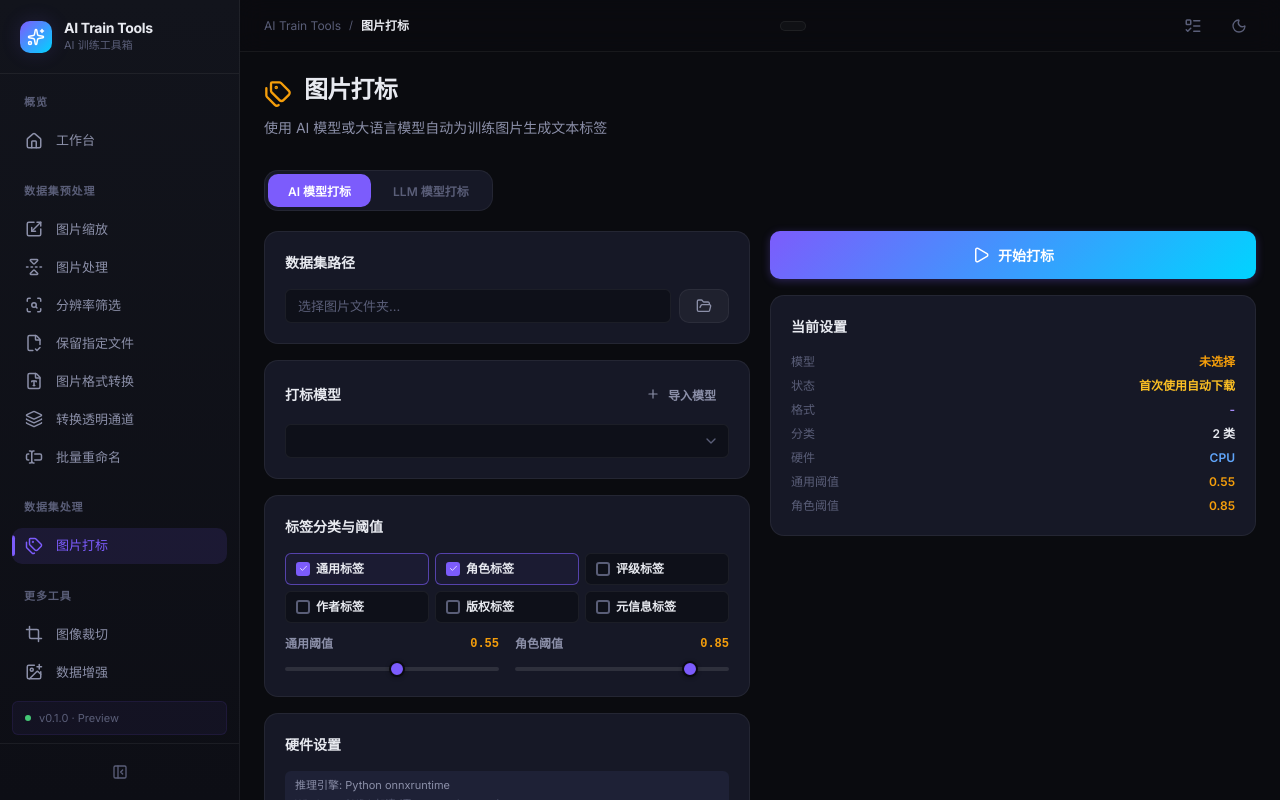
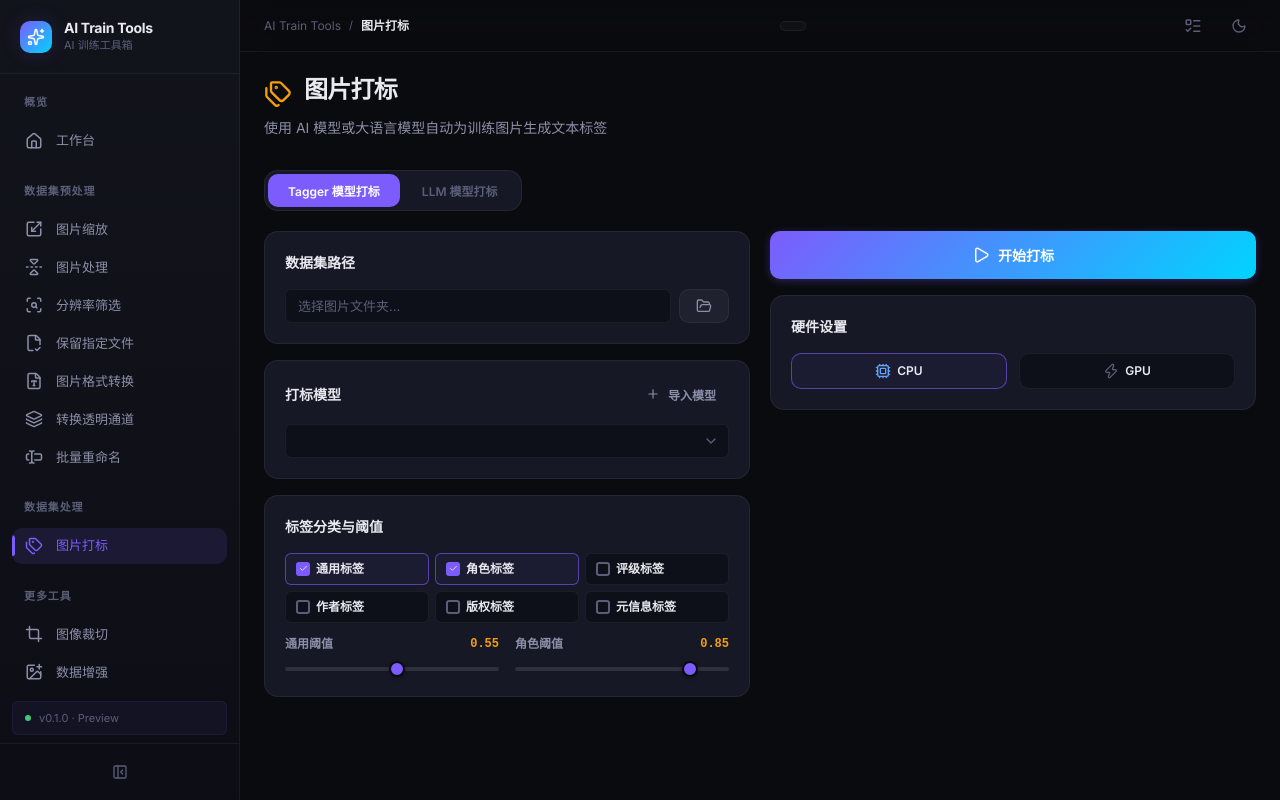
Before and after one commit to YPuddin-Neko/PurinBox, a React (Vite) app: page /tagger in a window 1280 px wide. Built offline with nearby package versions, Linux system fonts and the light colour scheme.

Commit message:
优化部分文字描述 移除不必要的ui界面内容 调整部分ui布局

```diff
--- a/src/components/AiTaggerTab.tsx
+++ b/src/components/AiTaggerTab.tsx
@@ -188,7 +188,8 @@ export default function AiTaggerTab() {
   };
 
   return (
-    <div style={{ display: 'grid', gridTemplateColumns: '1fr 1fr', gap: 'var(--space-5)' }}>
+    <div style={{ display: 'flex', flexDirection: 'column', gap: 'var(--space-5)' }}>
+      <div style={{ display: 'grid', gridTemplateColumns: '1fr 1fr', gap: 'var(--space-5)' }}>
       {/* 左栏 */}
       <div style={{ display: 'flex', flexDirection: 'column', gap: 'var(--space-4)' }}>
         {/* 路径 */}
@@ -326,16 +327,27 @@ export default function AiTaggerTab() {
           </div>
         </div>
 
+        {/* 硬件设置 — 从左栏结束 */}
+      </div>
+
+      {/* 右栏 */}
+      <div style={{ display: 'flex', flexDirection: 'column', gap: 'var(--space-4)' }}>
+        <div style={{ display: 'flex', gap: 'var(--space-2)' }}>
+          <button className="btn btn-primary btn-lg" style={{ flex: 1, height: 48 }} onClick={handleStart}
+            disabled={!inputPath || !selectedModel || enabled.size === 0}>
+            {processing ? <><Loader2 style={{ width: 18, height: 18, animation: 'spin 1s linear infinite' }} /> 打标中...</> :
+              cur && !cur.is_downloaded ? <><Download style={{ width: 18, height: 18 }} /> 下载并打标</> : <><Play style={{ width: 18, height: 18 }} /> 开始打标</>}
+          </button>
+          {processing && (
+            <button className="btn btn-secondary btn-lg" style={{ height: 48, color: '#f87171' }} onClick={handleCancel}>
+              <X style={{ width: 18, height: 18 }} /> 取消
+            </button>
+          )}
+        </div>
+
         {/* 硬件设置 */}
         <div className="tool-panel">
           <div className="tool-panel-header"><span className="tool-panel-title">硬件设置</span></div>
-
-          <div style={{ marginBottom: 'var(--space-3)', fontSize: 11, color: 'var(--color-text-secondary)', padding: '6px 10px', borderRadius: 'var(--radius-sm)', background: 'var(--color-bg-elevated)', lineHeight: 1.6 }}>
-            推理引擎: Python onnxruntime<br/>
-            <span style={{ fontSize: 10, color: 'var(--color-text-tertiary)' }}>{isMac ? 'macOS: CPU 推理' : 'Windows: CUDA 加速 (需 onnxruntime-gpu)'}</span>
-          </div>
-
-          {/* CPU / GPU 切换 */}
           <div style={{ display: 'flex', gap: 'var(--space-3)' }}>
             <div onClick={() => setUseGpu(false)} style={{ flex: 1, display: 'flex', alignItems: 'center', justifyContent: 'center', gap: 6, padding: '8px', borderRadius: 'var(--radius-md)', border: `1px solid ${!useGpu ? 'var(--color-border-active)' : 'var(--color-border)'}`, background: !useGpu ? 'rgba(124,92,252,0.06)' : 'var(--color-bg-input)', cursor: 'pointer' }}>
               <Cpu style={{ width: 16, height: 16, color: !useGpu ? '#60a5fa' : 'var(--color-text-tertiary)' }} />
@@ -357,34 +369,6 @@ export default function AiTaggerTab() {
               {cudaOk !== null && <div style={{ fontSize: 11, color: cudaOk ? '#4ade80' : '#f87171', padding: '6px 10px', borderRadius: 'var(--radius-sm)', background: cudaOk ? 'rgba(74,222,128,0.06)' : 'rgba(248,113,113,0.06)', lineHeight: 1.6 }}>{cudaOk ? '✓ GPU 加速可用' : '✗ GPU 加速不可用 — 详情请查看日志'}</div>}
             </div>
           )}
-        </div>
-      </div>
-
-      {/* 右栏 */}
-      <div style={{ display: 'flex', flexDirection: 'column', gap: 'var(--space-4)' }}>
-        <div style={{ display: 'flex', gap: 'var(--space-2)' }}>
-          <button className="btn btn-primary btn-lg" style={{ flex: 1, height: 48 }} onClick={handleStart}
-            disabled={!inputPath || !selectedModel || enabled.size === 0}>
-            {processing ? <><Loader2 style={{ width: 18, height: 18, animation: 'spin 1s linear infinite' }} /> 打标中...</> :
-              cur && !cur.is_downloaded ? <><Download style={{ width: 18, height: 18 }} /> 下载并打标</> : <><Play style={{ width: 18, height: 18 }} /> 开始打标</>}
-          </button>
-          {processing && (
-            <button className="btn btn-secondary btn-lg" style={{ height: 48, color: '#f87171' }} onClick={handleCancel}>
-              <X style={{ width: 18, height: 18 }} /> 取消
-            </button>
-          )}
-        </div>
-
-        <div className="tool-panel">
-          <div className="tool-panel-header"><span className="tool-panel-title">当前设置</span></div>
-          <div style={{ display: 'flex', flexDirection: 'column', gap: 6, fontSize: 'var(--font-size-sm)' }}>
-            {[['模型', cur?.name || '未选择', '#f59e0b'], ['状态', cur?.is_downloaded ? '已下载' : '首次使用自动下载', cur?.is_downloaded ? '#4ade80' : '#fbbf24'], ['格式', cur ? `${cur.input_format} · ${cur.input_size}px` : '-', '#a78bfa'], ['分类', `${enabled.size} 类`, 'var(--color-text-primary)'], ['硬件', useGpu ? 'GPU' : 'CPU', useGpu ? '#4ade80' : '#60a5fa'], ['通用阈值', genTh.toFixed(2), '#f59e0b'], ['角色阈值', charTh.toFixed(2), '#f59e0b']].map(([k, v, c]) => (
-              <div key={k as string} style={{ display: 'flex', justifyContent: 'space-between' }}>
-                <span style={{ color: 'var(--color-text-tertiary)' }}>{k}</span>
-                <span style={{ fontWeight: 600, color: c as string }}>{v}</span>
-              </div>
-            ))}
-          </div>
         </div>
 
         {/* 下载进度条 */}
@@ -415,11 +399,13 @@ export default function AiTaggerTab() {
             </div>
           </div>
         )}
-
-        {logs.length > 0 && (
-          <ProgressLog progress={progress} current={pCur} total={pTot} logs={logs} isDone={isDone} hasError={hasErr} onClearLogs={() => { setLogs([]); setProgress(0); setIsDone(false); setHasErr(false); }} />
-        )}
       </div>
     </div>
+
+    {/* 日志 - 跨栏底部 */}
+    {logs.length > 0 && (
+      <ProgressLog progress={progress} current={pCur} total={pTot} logs={logs} isDone={isDone} hasError={hasErr} onClearLogs={() => { setLogs([]); setProgress(0); setIsDone(false); setHasErr(false); }} />
+    )}
+  </div>
   );
 }
--- a/src/components/Header.tsx
+++ b/src/components/Header.tsx
@@ -130,7 +130,7 @@ export default function Header() {
                 {stats.vram_percent >= 0 && stats.vram_total > 0 && (
                   <>
                     <div className="header-stat-divider" />
-                    <div className="header-stat-item" title={`显存: ${formatBytes(stats.vram_used)} / ${formatBytes(stats.vram_total)}`}>
+                    <div className="header-stat-item" title={`VRAM: ${formatBytes(stats.vram_used)} / ${formatBytes(stats.vram_total)}`}>
                       <MemoryStick style={{ width: 13, height: 13, color: getUsageColor(stats.vram_percent) }} />
                       <span className="header-stat-value" style={{ color: getUsageColor(stats.vram_percent) }}>{stats.vram_percent.toFixed(0)}%</span>
                       <MiniBar value={stats.vram_percent} color={getUsageColor(stats.vram_percent)} />
--- a/src/pages/HomePage.tsx
+++ b/src/pages/HomePage.tsx
@@ -109,14 +109,14 @@ export default function HomePage() {
         {stats ? (
           <div style={{ display: 'flex', justifyContent: 'space-around', alignItems: 'flex-start' }}>
             <GaugeRing value={stats.cpu_usage} color={getUsageColor(stats.cpu_usage)} label="CPU" detail={`${stats.cpu_cores} 核心`} />
-            <GaugeRing value={stats.memory_percent} color={getUsageColor(stats.memory_percent)} label="内存"
+            <GaugeRing value={stats.memory_percent} color={getUsageColor(stats.memory_percent)} label="RAM"
               detail={`${formatBytes(stats.memory_used)} / ${formatBytes(stats.memory_total)}`} />
             {stats.gpu_usage >= 0 ? (
               <>
                 <GaugeRing value={stats.gpu_usage} color={getUsageColor(stats.gpu_usage)} label="GPU" detail={stats.gpu_name} />
                 <GaugeRing value={stats.vram_percent >= 0 ? stats.vram_percent : 0}
                   color={stats.vram_percent >= 0 ? getUsageColor(stats.vram_percent) : '#5a5e78'}
-                  label="显存"
+                  label="VRAM"
                   detail={stats.vram_total > 0 ? `${formatBytes(stats.vram_used)} / ${formatBytes(stats.vram_total)}` : 'N/A'} />
               </>
             ) : stats.gpu_name && !stats.gpu_name.includes('未检测') ? (
@@ -126,7 +126,7 @@ export default function HomePage() {
                 </div>
                 <span style={{ fontSize: 11, fontWeight: 700, color: 'var(--color-text-primary)' }}>GPU</span>
                 <span style={{ fontSize: 10, color: 'var(--color-text-tertiary)', textAlign: 'center', lineHeight: 1.3, maxWidth: 120 }}>{stats.gpu_name}</span>
-                <span style={{ fontSize: 9, color: '#a78bfa' }}>统一内存</span>
+                <span style={{ fontSize: 9, color: '#a78bfa' }}>Unified RAM</span>
               </div>
             ) : (
               <div style={{ display: 'flex', flexDirection: 'column', alignItems: 'center', gap: 4, opacity: 0.5 }}>
--- a/src/pages/SettingsPage.tsx
+++ b/src/pages/SettingsPage.tsx
@@ -100,7 +100,7 @@ export default function SettingsPage() {
               })}
             </div>
             <p style={{ fontSize: 10, color: 'var(--color-text-tertiary)', marginTop: 8, lineHeight: 1.6 }}>
-              控制顶栏和首页系统性能指标（CPU/内存/GPU）的刷新频率。间隔越短数据越实时，但会略微增加系统开销。选择「关闭」将完全停止检测。
+              控制顶栏和首页系统性能指标（CPU/RAM/GPU）的刷新频率。间隔越短数据越实时，但会略微增加系统开销。选择「关闭」将完全停止检测。
             </p>
           </div>
         </div>
--- a/src/pages/TaggerPage.tsx
+++ b/src/pages/TaggerPage.tsx
@@ -4,7 +4,7 @@ import AiTaggerTab from '../components/AiTaggerTab';
 import LlmTaggerTab from '../components/LlmTaggerTab';
 
 const tabs = [
-  { id: 'ai', label: 'AI 模型打标' },
+  { id: 'ai', label: 'Tagger 模型打标' },
   { id: 'llm', label: 'LLM 模型打标' },
 ];
 
```
